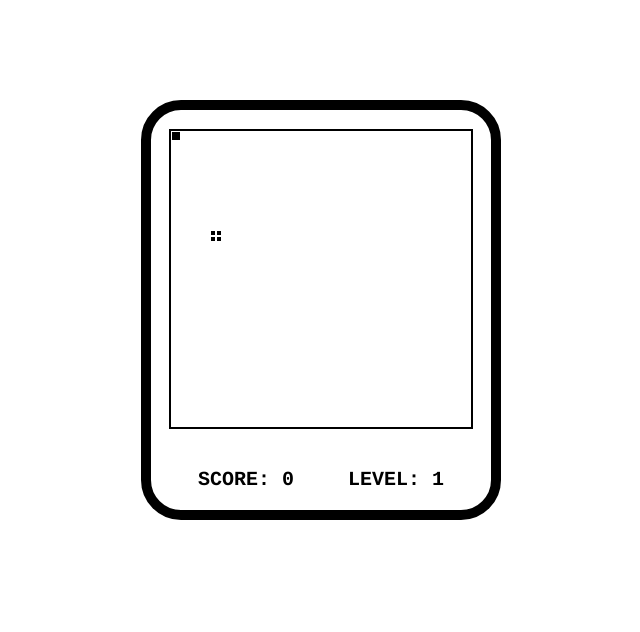
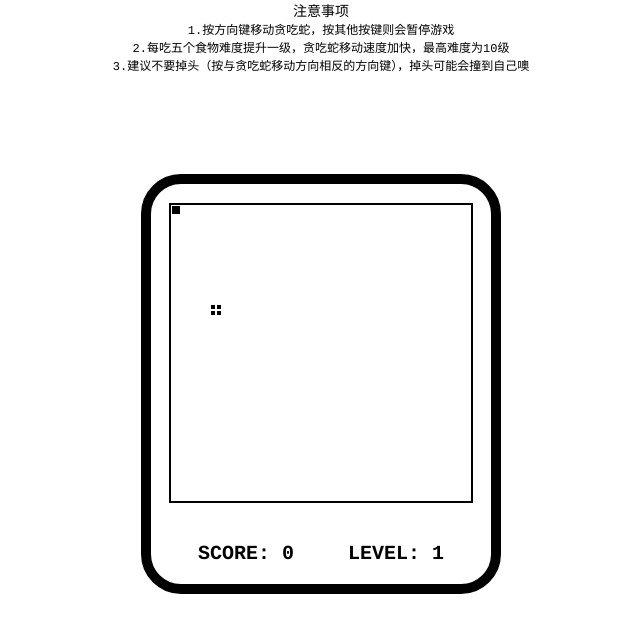
Before and after one commit to 1493323731/Greedy-snake, a website built with webpack: page src/index.html in a window 1280 px wide. Shown: the whole page, without its empty margins (319-959 px from the left). Built offline with nearby package versions, Linux system fonts and the light colour scheme.

Commit message:
新增注意事项

```diff
--- a/src/index.html
+++ b/src/index.html
@@ -10,6 +10,10 @@
 </head>
 
 <body>
+    <h5>注意事项</h5>
+    <p>1.按方向键移动贪吃蛇，按其他按键则会暂停游戏</p>
+    <p>2.每吃五个食物难度提升一级，贪吃蛇移动速度加快，最高难度为10级</p>
+    <p>3.建议不要掉头（按与贪吃蛇移动方向相反的方向键），掉头可能会撞到自己噢</p>
     <!-- 创建游戏的主容器 -->
     <div id="main">
         <!-- 创建游戏舞台 -->
@@ -36,9 +40,6 @@
             </div>
         </div>
     </div>
-    <script>
-        alert("注意事项：建议不要掉头，掉头会撞到自己噢")
-    </script>
 </body>
 
 </html>
--- a/src/style/index.less
+++ b/src/style/index.less
@@ -9,6 +9,16 @@
 }
 body{
     font:bold 20px "Courier"
+}
+h5{
+    font-size: 14px;
+    font-weight: normal;
+    text-align: center;
+}
+p{
+    font-size: 12px;
+    font-weight: normal;
+    text-align: center;
 }
 //游戏主容器样式
 #main{
```
Also changed, not shown: src/style/index.css.
